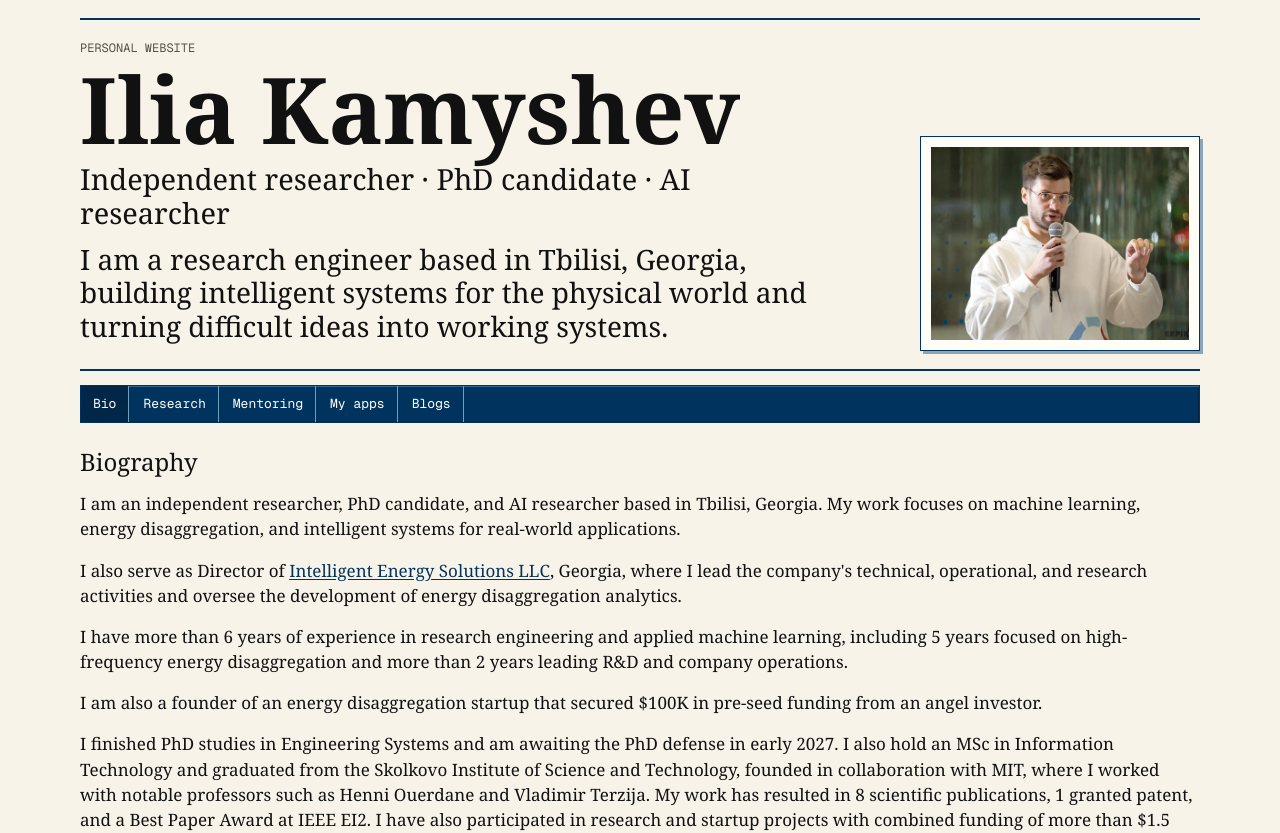
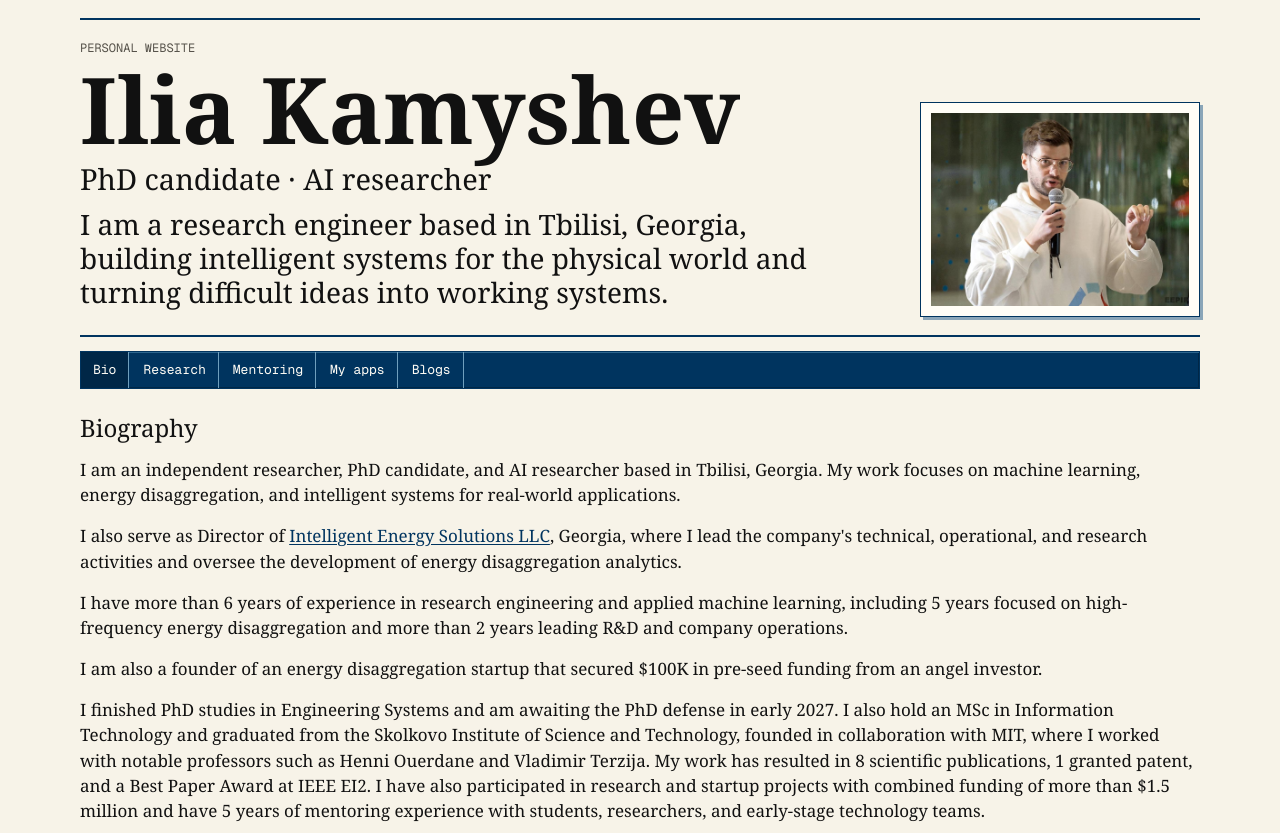
Before and after one commit to bestofnilm/bestofnilm.github.io, a Next.js app: page / in a window 1280 px wide. Shown: the top 833 px of the page. Built offline with nearby package versions, Linux system fonts and the light colour scheme.

Commit message:
Remove independent researcher from masthead

```diff
--- a/app/site-content.tsx
+++ b/app/site-content.tsx
@@ -113,7 +113,7 @@ export function SiteChrome({
         <div>
           <p className="kicker">Personal website</p>
           <h1>Ilia Kamyshev</h1>
-          <p className="dek">Independent researcher · PhD candidate · AI researcher</p>
+          <p className="dek">PhD candidate · AI researcher</p>
           <p className="core-message">
             I am a research engineer based in Tbilisi, Georgia, building intelligent systems for
             the physical world and turning difficult ideas into working systems.
```
